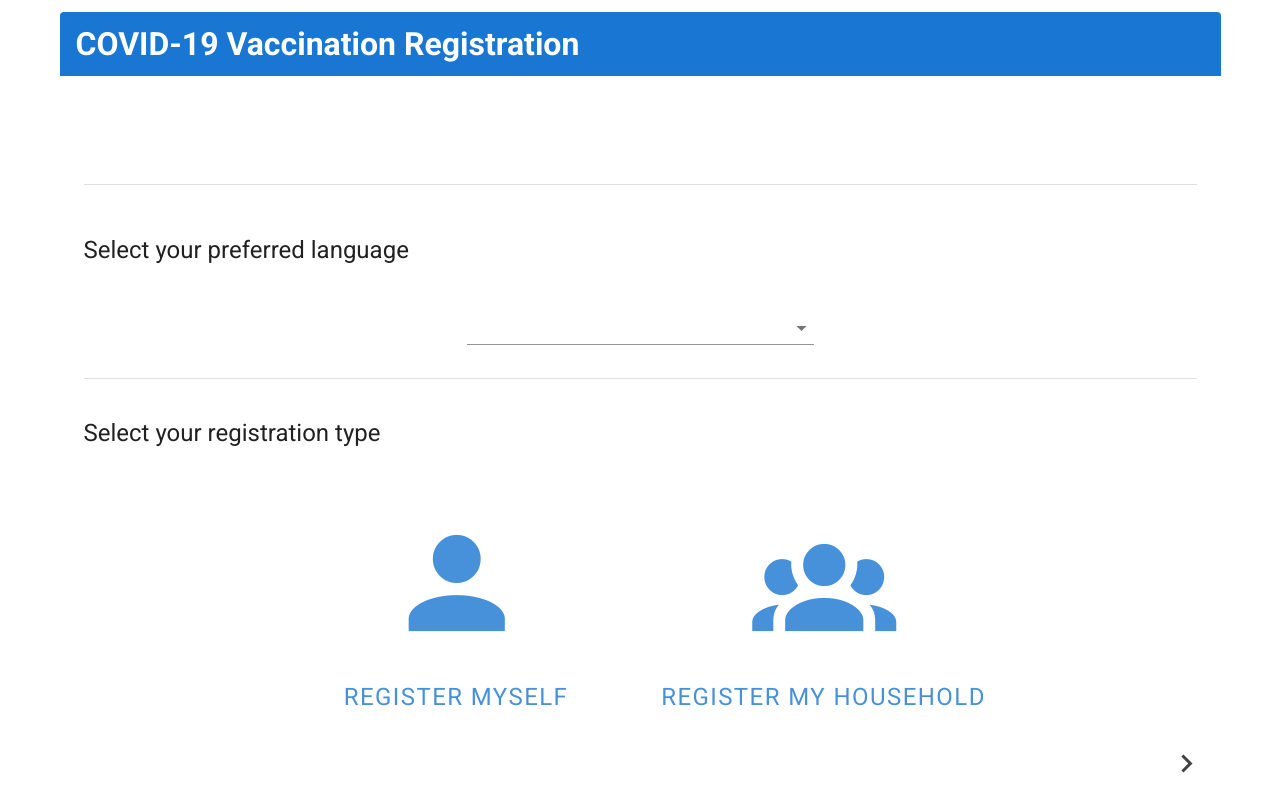
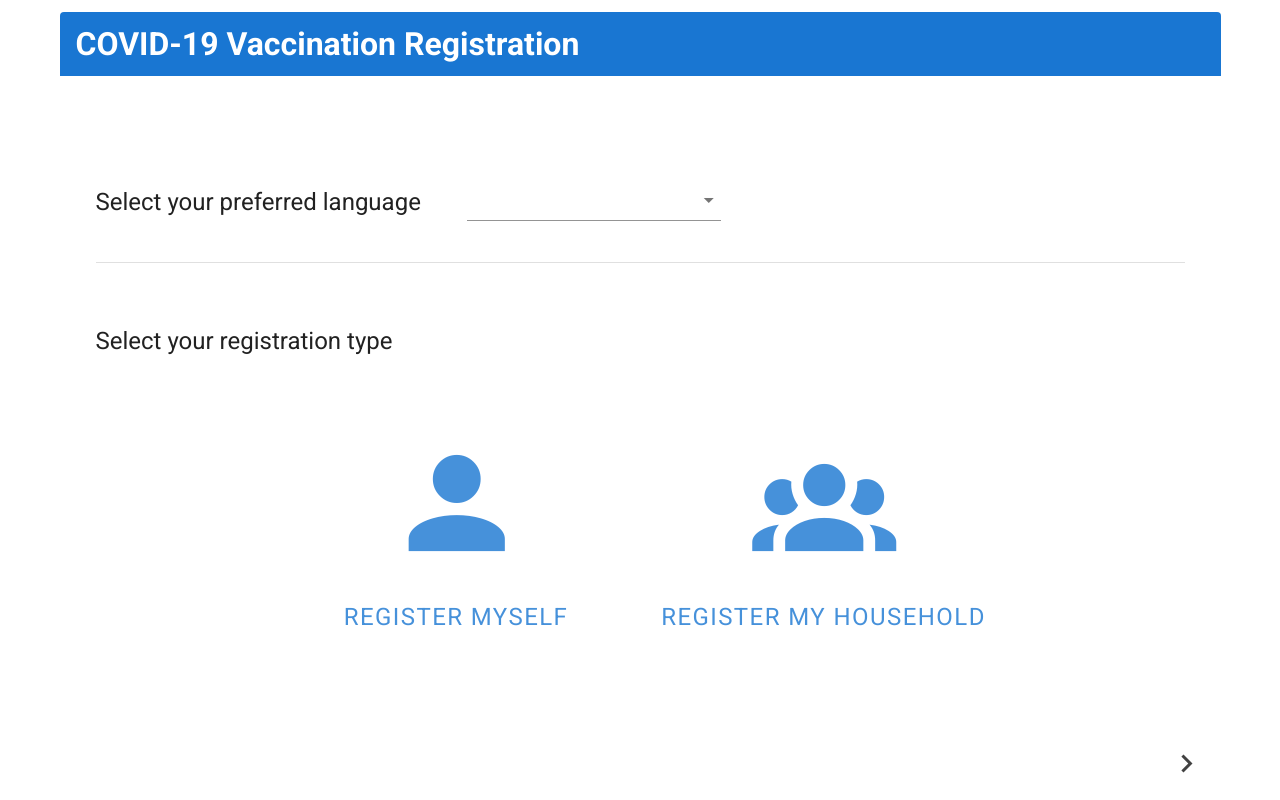
Before and after one commit to david-fraley/MassVaccinationSystem, a Vue app in the folder PatientRegistrationApp/: page / in a window 1280 px wide. Built offline with nearby package versions, Linux system fonts and the light colour scheme.

Commit message:
Updated changes

```diff
--- a/PatientRegistrationApp/src/components/GreetingPage.vue
+++ b/PatientRegistrationApp/src/components/GreetingPage.vue
@@ -1,40 +1,29 @@
 <template>
 	<v-container bg fill-height grid-list-md text-xs-center>
-		<v-row>
-
-			<v-divider></v-divider>
-
-		</v-row>
 		<v-row align="left" justify="left">
-			<span><p style="font-size:1.5em" class="font-weight-regular"><br />Select your preferred language</p></span>
-		</v-row>
-		<v-row align="center" justify="center">
-			<v-col class="d-flex" cols="4">
-
-				<v-select
+			<v-col cols="4">
+				<span><p style="font-size:1.5em" class="font-weight-regular">Select your preferred language</p></span>
+			</v-col>
+			<v-col cols="3">
+				<v-select required dense
 					:items="preferredLanguageOptions"
-					label=" "
-					required
 					:rules="[v => !!v || 'Preferred language field is required']"
 					v-model="preferredLanguage"
 				></v-select>
 			</v-col>
 		</v-row>
 		<v-row>
-
+			<v-col cols="12">
 				<v-divider></v-divider>
-
+			</v-col>
 		</v-row>
 		<v-row align="left" justify="left">
+			<v-col cols="4">
 				<span><p style="font-size:1.5em" class="font-weight-regular"><br />Select your registration type</p></span>
+			</v-col>
 		</v-row>
-
 		<v-row align="center" justify="center">
-
-				<v-btn-toggle
-					v-model="text"
-					group
-				>
+			<v-btn-toggle v-model="text" group>
 				<v-btn
 					class="ma-2"
 					outlined
@@ -51,7 +40,6 @@
 					<span><br /><p style="font-size:1.5em" class="font-weight-regular"><br />Register myself</p></span>
 				</div>
 				</v-btn>
-
 				<v-tooltip bottom max-width="20%">
 					<template v-slot:activator="{on, attrs}">
 						<v-btn
@@ -74,7 +62,6 @@
 					<span>A household is composed of any people who occupy the same given housing unit. If you are planning to register your household, all members must currently be residing in the same address. If members of a household are residing in other housing units, it is necessary to register any given members individually. Max household registration of 20 registrants.</span>
 				</v-tooltip>
 			</v-btn-toggle>
-
 		</v-row>
 	</v-container>
 </template>
```
Also changed, not shown: 6 other files (tests, documents, lock files or other folders). Lines whose indentation alone changed are shown as unchanged.
